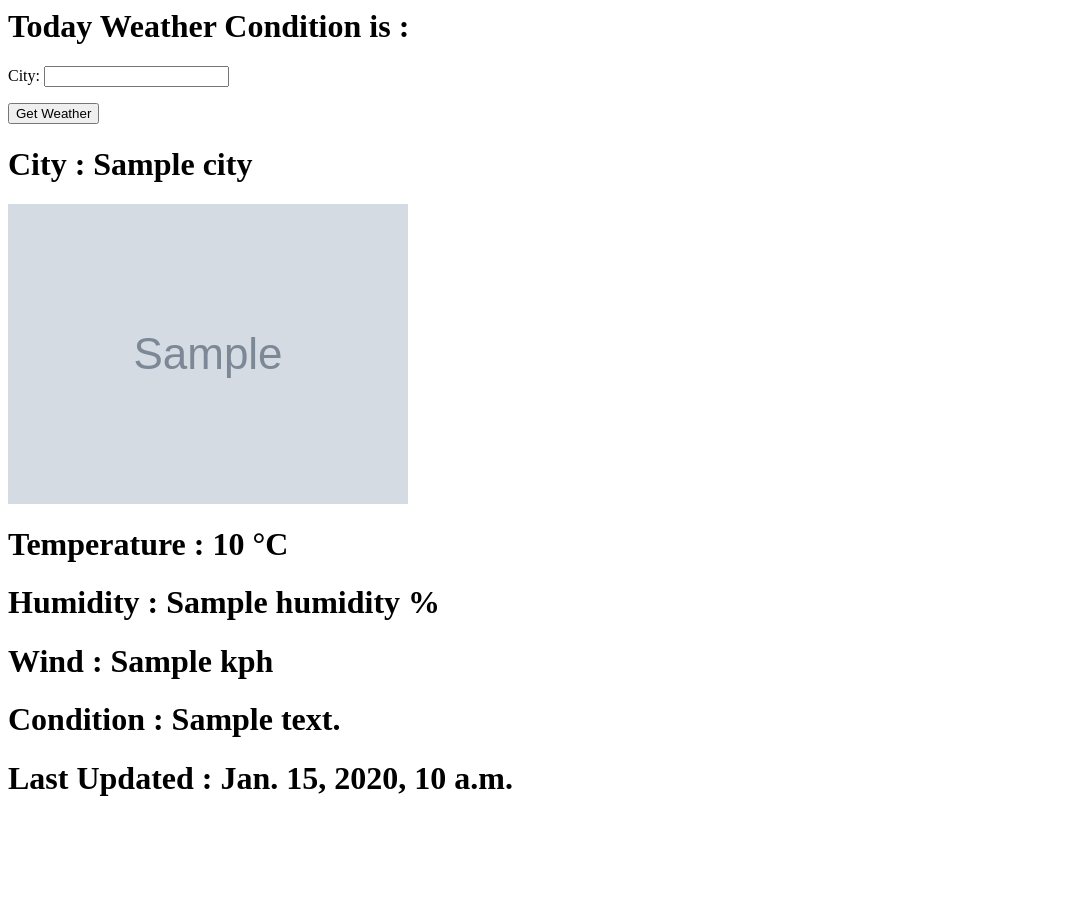
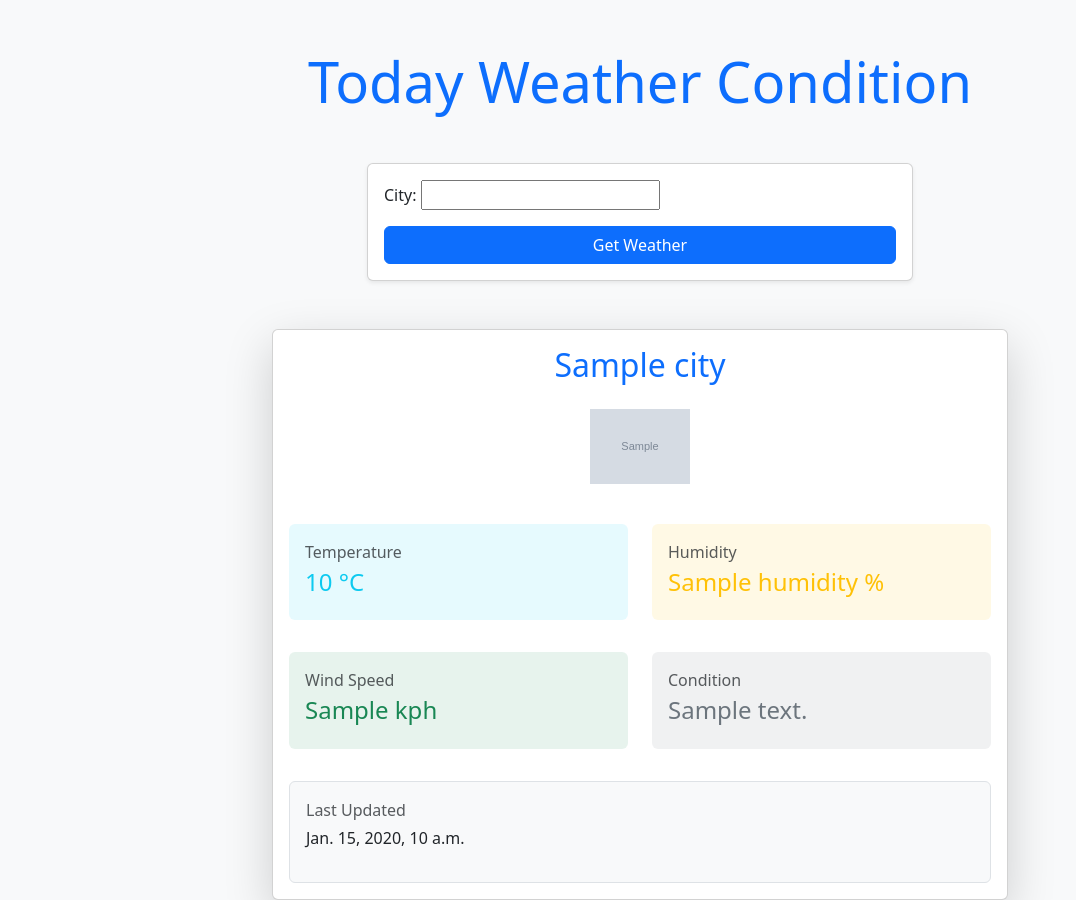
Before and after one commit to akilayesan/weatherapp, a Django app: template weatherapp/templates/weatherapp/summary.html in a window 1280 px wide. Shown: the whole page, without its empty margins (0-1076 px from the left). Before the commit the page ends 796 px from the top, so only its background shows below. Run offline with Django 5.2, Linux system fonts and the light colour scheme; tables that the repository leaves empty hold one stand-in row (values such as "Sample post"); the template is opened without the code that fills it: values that come from a table or form of the project are taken from there, most other values are stand-ins (such as "Sample title", 1, 10 or a date in 2020); grey boxes marked "Sample" are stand-in pictures; some libraries are stand-ins or nearby versions.

Commit message:
added styles

```diff
--- a/weatherapp/templates/weatherapp/summary.html
+++ b/weatherapp/templates/weatherapp/summary.html
@@ -1,16 +1,96 @@
-<h1>Today Weather Condition is :</h1>
+<!DOCTYPE html>
+<html lang="en">
+<head>
+    <meta charset="UTF-8">
+    <meta name="viewport" content="width=device-width, initial-scale=1.0">
+    <title>Weather Summary</title>
+    <link href="https://cdnjs.cloudflare.com/ajax/libs/bootstrap/5.3.0/css/bootstrap.min.css" rel="stylesheet">
+</head>
+<body class="bg-light">
+    <div class="container mt-5">
+        <!-- Header -->
+        <div class="text-center mb-5">
+            <h1 class="display-4 text-primary mb-4">Today Weather Condition</h1>
+        </div>
 
-<form method="post">
-    {% csrf_token %}
-    {{ form.as_p }}
-    <button type="submit">Get Weather</button>
-</form>
+        <!-- Search Form -->
+        <div class="row justify-content-center mb-5">
+            <div class="col-md-6">
+                <div class="card shadow-sm">
+                    <div class="card-body">
+                        <form method="post">
+                            {% csrf_token %}
+                            <div class="mb-3">
+                                {{ form.as_p }}
+                            </div>
+                            <button type="submit" class="btn btn-primary w-100">Get Weather</button>
+                        </form>
+                    </div>
+                </div>
+            </div>
+        </div>
 
-<h1>City : {{ city }}  </h1>
+        <!-- Weather Display -->
+        {% if city %}
+        <div class="row justify-content-center">
+            <div class="col-md-8">
+                <div class="card shadow-lg">
+                    <div class="card-body">
+                        <!-- City Name -->
+                        <h2 class="card-title text-center mb-4 text-primary">{{ city }}</h2>
 
-<img src="{{ weather.current.condition.icon }}" alt="Weather Icon">
-<h1>Temperature : {{ weather.current.temp_c }} °C </h1>
-<h1>Humidity : {{ weather.current.humidity }} % </h1>
-<h1>Wind : {{ weather.current.wind_kph }} kph </h1>
-<h1>Condition : {{ weather.current.condition.text }} </h1>
-<h1>Last Updated : {{ weather.current.last_updated }} </h1>
+                        <!-- Weather Info Grid -->
+                        <div class="row text-center mb-4">
+                            <div class="col-md-12 mb-3">
+                                <img src="{{ weather.current.condition.icon }}" alt="Weather Icon" class="img-fluid" style="max-width: 100px;">
+                            </div>
+                        </div>
+
+                        <div class="row mb-3">
+                            <div class="col-md-6 mb-3">
+                                <div class="p-3 bg-info bg-opacity-10 rounded">
+                                    <p class="text-muted mb-1">Temperature</p>
+                                    <h4 class="text-info">{{ weather.current.temp_c }} °C</h4>
+                                </div>
+                            </div>
+                            <div class="col-md-6 mb-3">
+                                <div class="p-3 bg-warning bg-opacity-10 rounded">
+                                    <p class="text-muted mb-1">Humidity</p>
+                                    <h4 class="text-warning">{{ weather.current.humidity }} %</h4>
+                                </div>
+                            </div>
+                        </div>
+
+                        <div class="row mb-3">
+                            <div class="col-md-6 mb-3">
+                                <div class="p-3 bg-success bg-opacity-10 rounded">
+                                    <p class="text-muted mb-1">Wind Speed</p>
+                                    <h4 class="text-success">{{ weather.current.wind_kph }} kph</h4>
+                                </div>
+                            </div>
+                            <div class="col-md-6 mb-3">
+                                <div class="p-3 bg-secondary bg-opacity-10 rounded">
+                                    <p class="text-muted mb-1">Condition</p>
+                                    <h4 class="text-secondary">{{ weather.current.condition.text }}</h4>
+                                </div>
+                            </div>
+                        </div>
+
+                        <div class="row">
+                            <div class="col-12">
+                                <div class="p-3 bg-light rounded border">
+                                    <p class="text-muted mb-1">Last Updated</p>
+                                    <p class="text-dark">{{ weather.current.last_updated }}</p>
+                                </div>
+                            </div>
+                        </div>
+                    </div>
+                </div>
+            </div>
+        </div>
+        {% endif %}
+    </div>
+
+    <script src="https://cdnjs.cloudflare.com/ajax/libs/bootstrap/5.3.0/js/bootstrap.bundle.min.js"></script>
+</body>
+</html>
```
